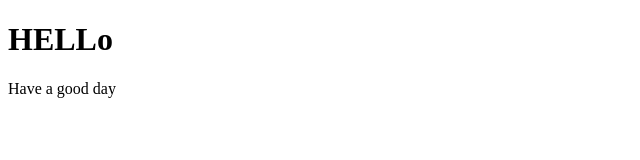
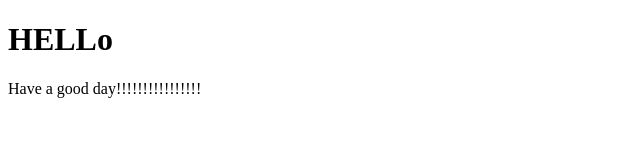
Before and after one commit to michal5442/ex5, a plain HTML site: page index.html in a window 1280 px wide. Shown: the whole page, without its empty margins (0-640 px from the left). Drawn offline with Linux system fonts and the light colour scheme.

Commit message:
Update index.html

```diff
--- a/index.html
+++ b/index.html
@@ -7,6 +7,6 @@
 </head>
 <body>
     <h1>HELLo</h1>
-    <p>Have a good day</p>
+    <p>Have a good day!!!!!!!!!!!!!!!!</p>
 </body>
 </html>
```
